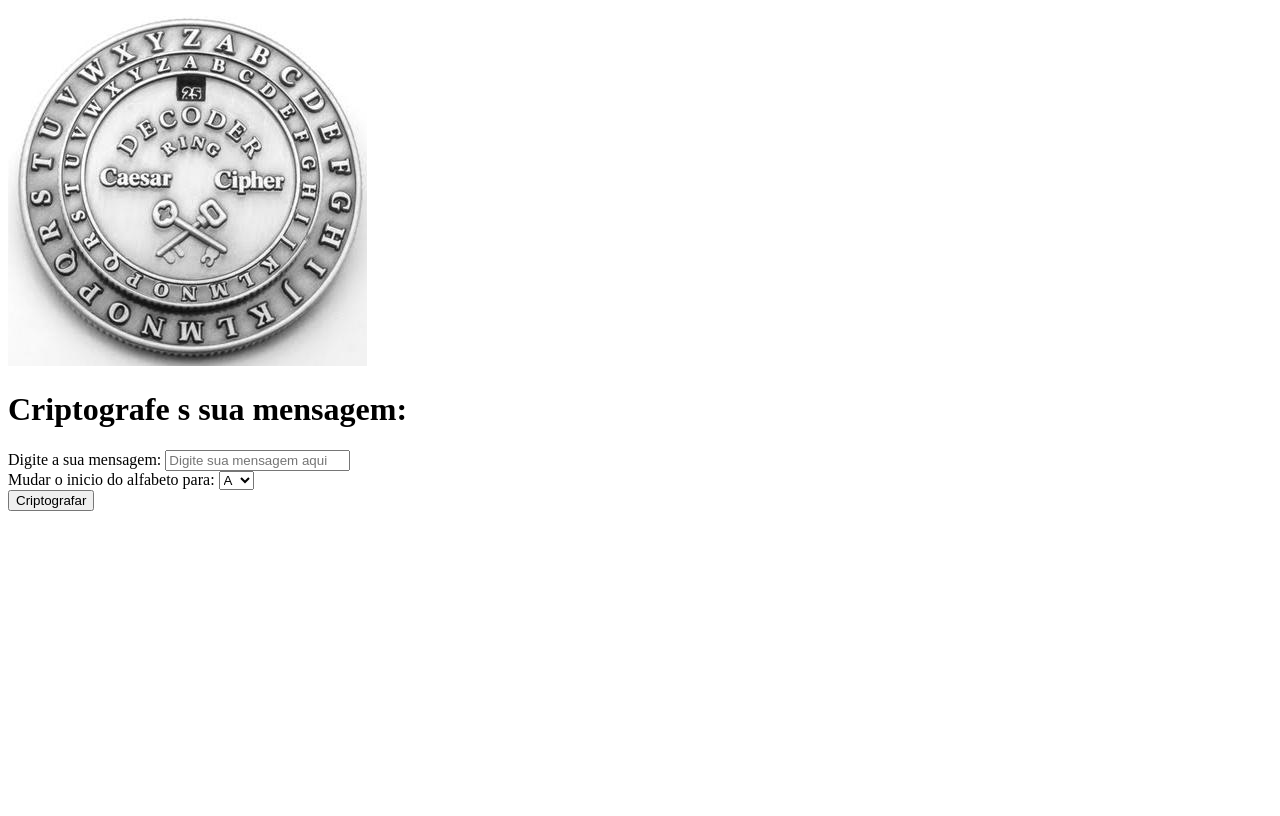
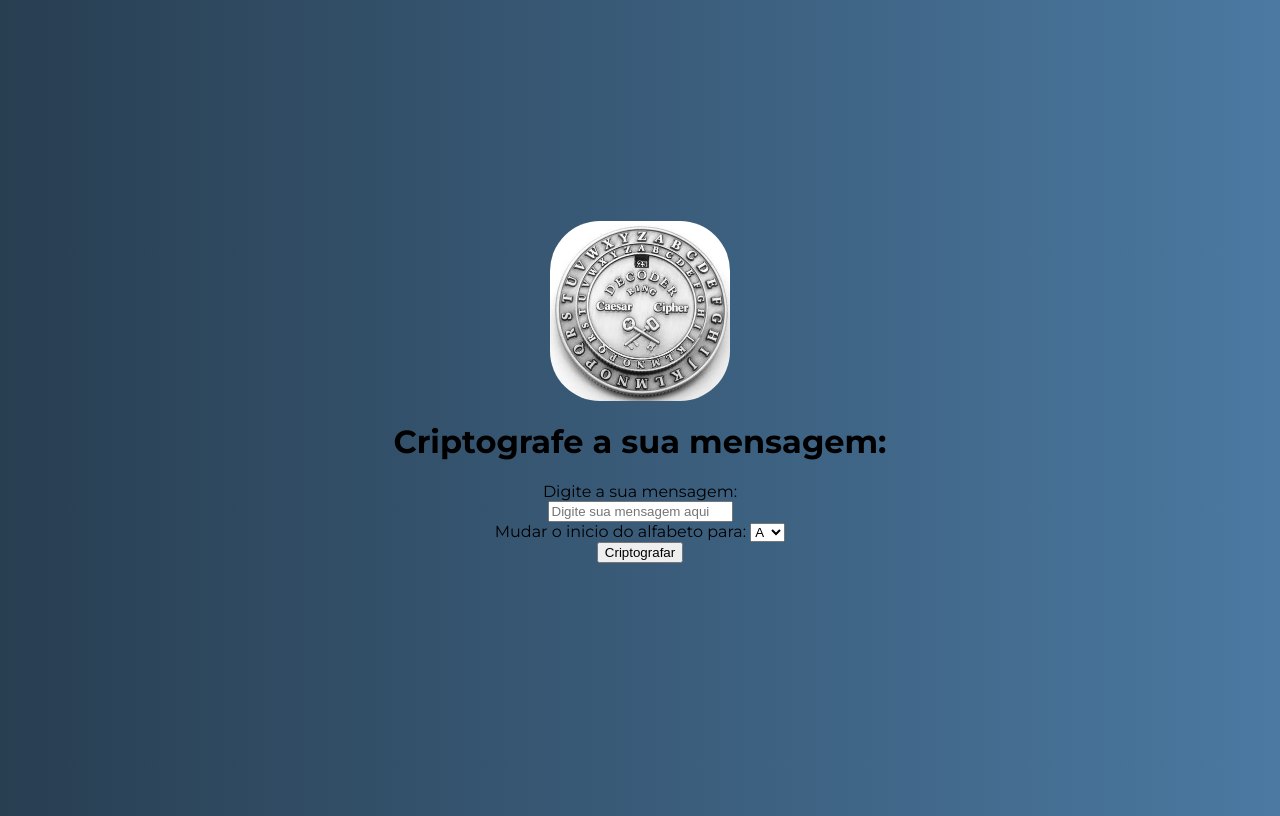
Before and after one commit to caiquemiranda/caesar-cipher, a plain HTML site: page index.html in a window 1280 px wide. Drawn offline with Linux system fonts and the light colour scheme.

Commit message:
Add CSS styles and fix typo in HTML title for Caesar Cipher project

```diff
--- a/estilo.css
+++ b/estilo.css
@@ -0,0 +1,29 @@
+:root{
+    --tamanho-da-fonte: 1.4rem;
+    --cor-da-fonte: #ddd;
+    --raio-borda: 5px;
+}
+
+body{
+    height: 100vh;
+    display: flex;
+    flex-direction: column;
+    justify-content: center;
+    align-items: center;
+
+    background: #4B79A1;
+    background: -webkit-linear-gradient(to right, #283E51, #4B79A1);
+    background: linear-gradient(to right, #283E51, #4B79A1);
+
+    font-family: "Montserrat", sans-serif;
+}
+
+.destaque{
+    font-weight: 900;
+    font-size: 2.5rem;
+}
+
+.imagem{
+    height: 180px;
+    border-radius: 50px;
+}
--- a/index.html
+++ b/index.html
@@ -3,13 +3,17 @@
 <head>
     <meta charset="UTF-8">
     <meta name="viewport" content="width=device-width, initial-scale=1.0">
+    <link rel="preconnect" href="https://fonts.googleapis.com">
+    <link rel="preconnect" href="https://fonts.gstatic.com" crossorigin>
+    <link href="https://fonts.googleapis.com/css2?family=Montserrat:ital,wght@0,100..900;1,100..900&display=swap" rel="stylesheet">
+    <link rel="stylesheet" href="estilo.css">
     <title>Cifra de César</title>
 </head>
 <body>
 
 </body>
     <img class= "imagem" src="assets/cifra.jpeg"/>
-    <h1 class="titulo">Criptografe s sua mensagem:</h1>
+    <h1 class="titulo">Criptografe a sua mensagem:</h1>
     <div class="campo texto"></div>
         <label for="para-criptografar"> Digite a sua mensagem: </label>
         <input type="text" class="entrada" id="para-criptografar" placeholder="Digite sua mensagem aqui" required>
```
